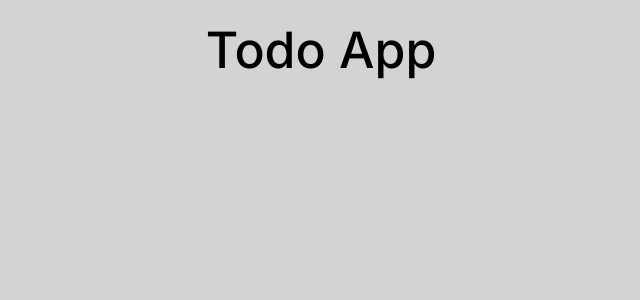
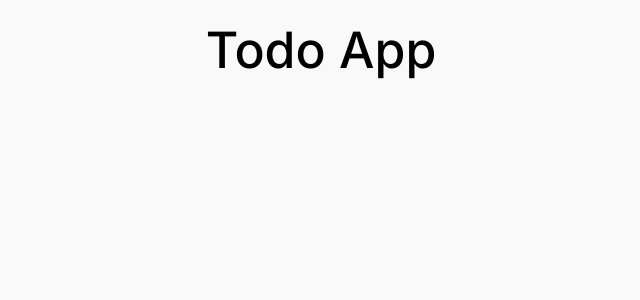
Before and after one commit to Tusharjagi/Todo, a React (Create React App) app: page / in a window 1280 px wide. Shown: the top 300 px of the page, without its empty margins (319-959 px from the left). Built offline with nearby package versions, Linux system fonts and the light colour scheme.

Commit message:
change background color

```diff
--- a/src/styles/__colors.scss
+++ b/src/styles/__colors.scss
@@ -1 +1 @@
-$lightestGrey: #D3D3D3
+$lightestGrey: #f9f9f9;
```
